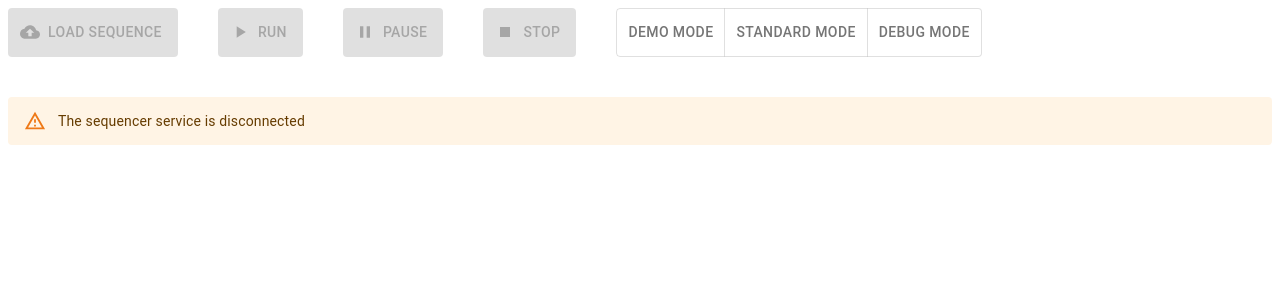
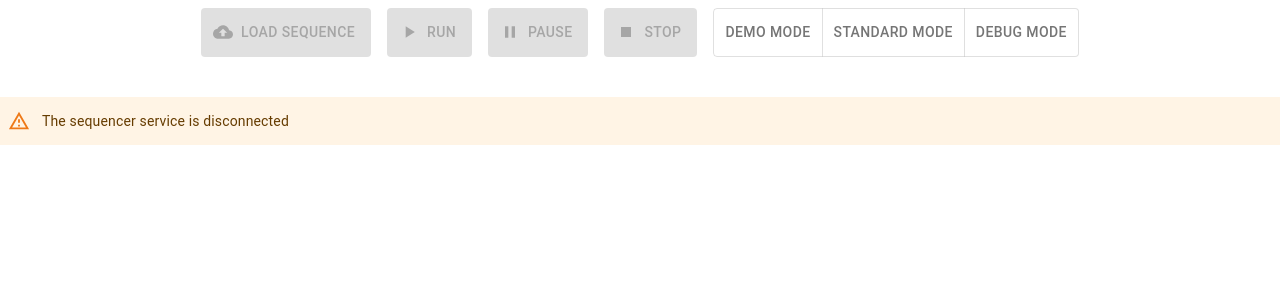
Before and after one commit to lafritemema/MARS_hmi_sequencer, a React (Create React App) app in the folder sequencer-hmi-front/: page / in a window 1280 px wide. Shown: the top 300 px of the page. Built offline with nearby package versions, Linux system fonts and the light colour scheme; no server answers.

Commit message:
update interface

```diff
--- a/sequencer-hmi-front/src/App.js
+++ b/sequencer-hmi-front/src/App.js
@@ -108,19 +108,24 @@ function App(props){
             });
     }
 
-    const handleModeChange = (event, mode)=>{
+    const handleModeChange = (event, nmode)=>{
+        if (nmode != mode && mode != null) {
             console.log('send mode change to server');
-        fetch(`http://${ENDPOINT}/settings/mode?value=${mode}`,{method: 'POST'})
+            fetch(`http://${ENDPOINT}/settings/mode?value=${nmode}`,{method: 'POST'})
                 .then((response)=>{
                     console.log('=> request transmited to sequencer');
                 }).catch((error)=>{
                     console.log(error);
                 });
+        } else {
+            console.log('send mode change to server');
+        }
     }
 
     return(
         <Stack direction="column"
-                spacing={5}>
+                spacing={5}
+                sx={{alignItems:'center'}}>
             <Control
                 control={control}
                 loadAction={handleLoad}
--- a/sequencer-hmi-front/src/Control.js
+++ b/sequencer-hmi-front/src/Control.js
@@ -2,9 +2,11 @@ import React from 'react';
 import {Button,
   ToggleButtonGroup,
   ToggleButton,
-  Stack
-  } from "@mui/material";
+  Stack,
+  StyleSheet} from "@mui/material";
 import {PlayArrow, Pause, Stop, CloudUpload} from "@mui/icons-material";
+
+
 
 function Control ({control,
     loadAction,
@@ -16,7 +18,7 @@ function Control ({control,
 
   return (
     <Stack direction="row"
-        spacing={5}>
+          spacing={2}>
       <Button variant="contained"
               startIcon={<CloudUpload />}
               disabled={!control.load}
--- a/sequencer-hmi-front/src/Dialog.js
+++ b/sequencer-hmi-front/src/Dialog.js
@@ -5,7 +5,7 @@ import {Alert} from '@mui/material'
 function Dialog (props) {
 
   return (
-    <Alert
+    <Alert sx={{width:'100%'}}
       severity={props.severity}>
         {props.message}
     </Alert>
```
Lines whose indentation alone changed are shown as unchanged.
